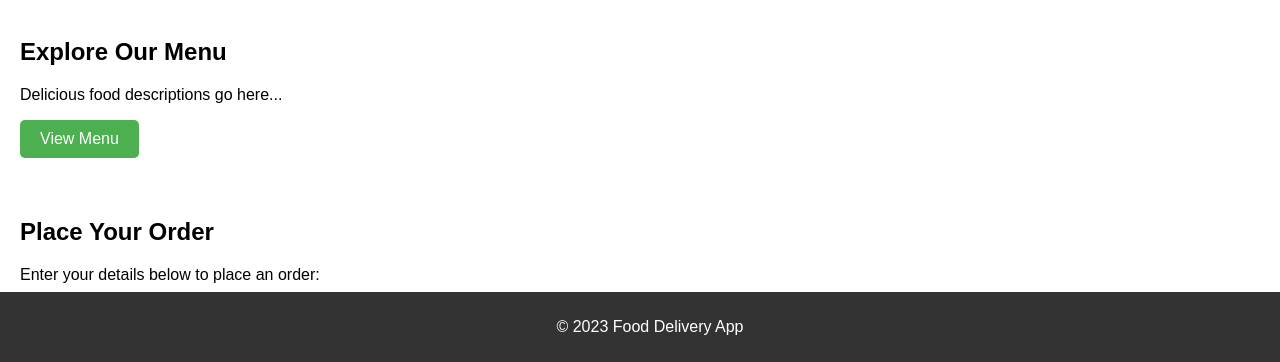
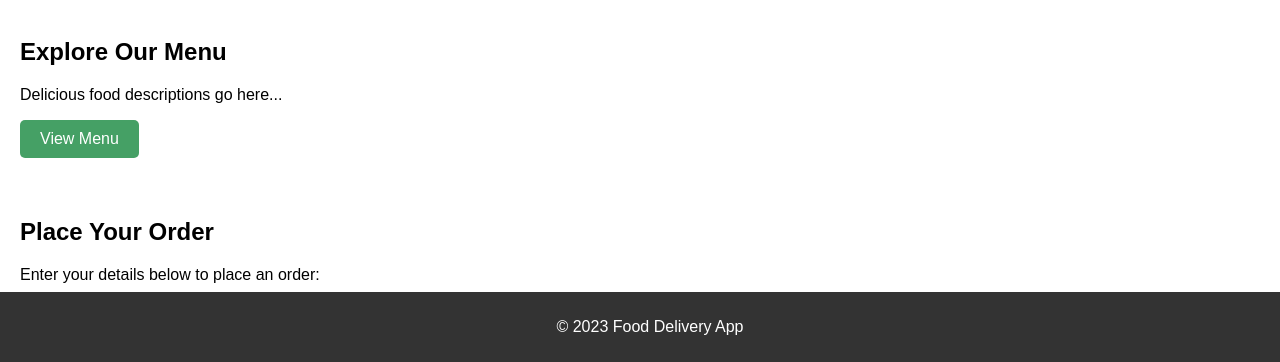
Before and after one commit to VaishnaviMaturi/UpdatedGithub.io, a plain HTML site: page index.html in a window 1280 px wide. In both pictures the pointer is over the link "View Menu". Shown: the part 1062-1424 px from the top of the page. Drawn offline with Linux system fonts and the light colour scheme.

Commit message:
Update index.html

```diff
--- a/index.html
+++ b/index.html
@@ -82,6 +82,10 @@
             border-radius: 5px;
         }
 
+        .button:hover {
+            background-color: #45a065; /* Adjusted background color for better hover contrast */
+        }
+
         input[type="text"] {
             padding: 10px;
             font-size: 16px;
```
